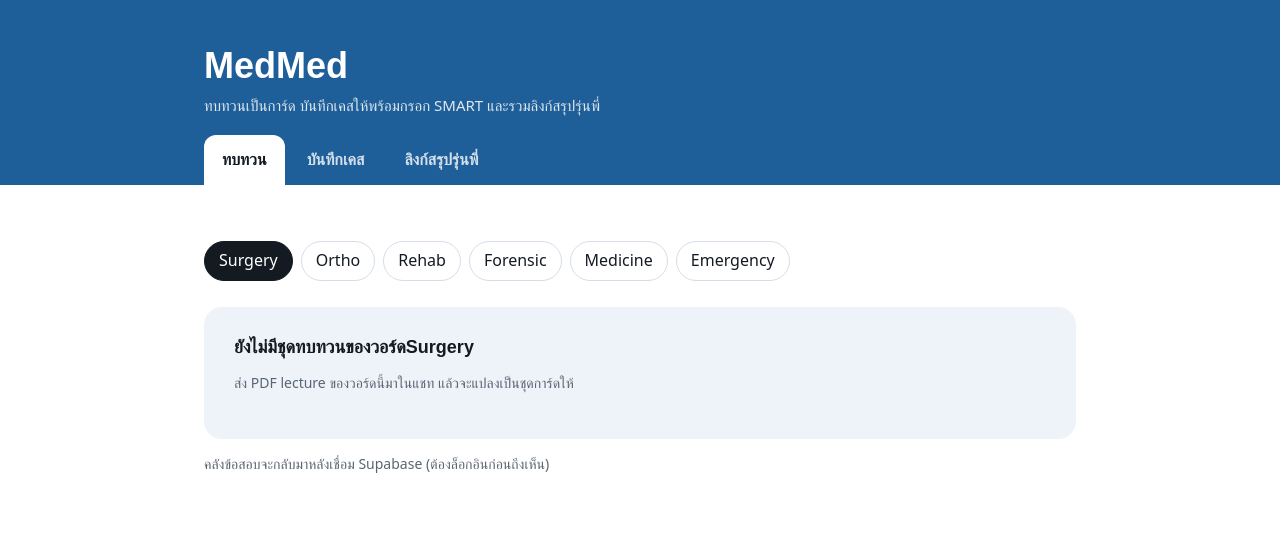
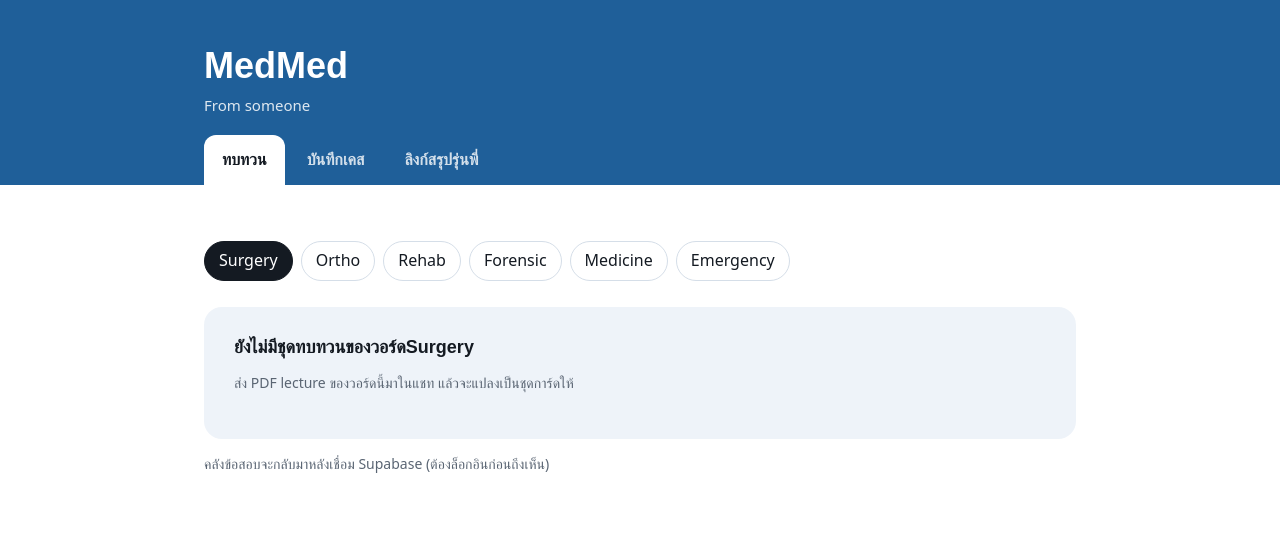
Before and after one commit to medmed-p/medmed-p.github.io, a plain HTML site: page index.html in a window 1280 px wide. Drawn offline with Linux system fonts and the light colour scheme; a web font is replaced by a local one.

Commit message:
Update index.html

```diff
--- a/index.html
+++ b/index.html
@@ -92,7 +92,7 @@ legend{font-family:Anuphan,sans-serif;font-size:17px;padding:0;margin-bottom:8px
 <body>
 <header><div class="band">
 <h1>MedMed</h1>
-<p>ทบทวนเป็นการ์ด บันทึกเคสให้พร้อมกรอก SMART และรวมลิงก์สรุปรุ่นพี่</p>
+<p>From someone</p>
 <nav id="nav"><a href="#study">ทบทวน</a><a href="#log">บันทึกเคส</a><a href="#links">ลิงก์สรุปรุ่นพี่</a></nav>
 </div></header>
 
```
